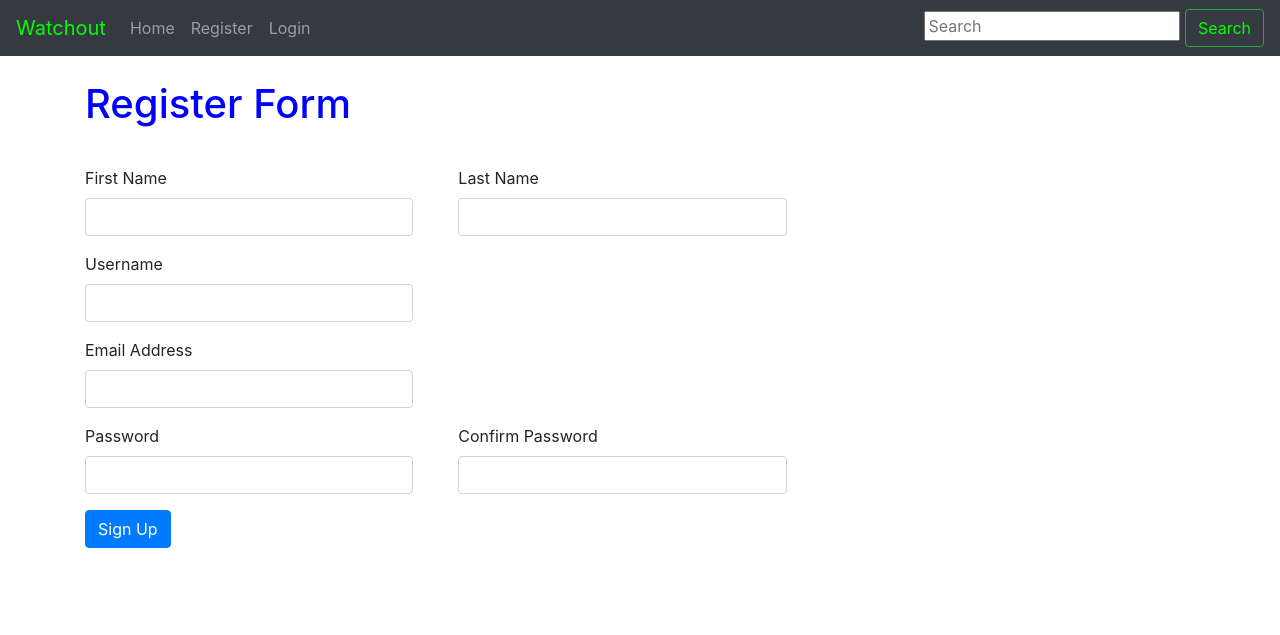
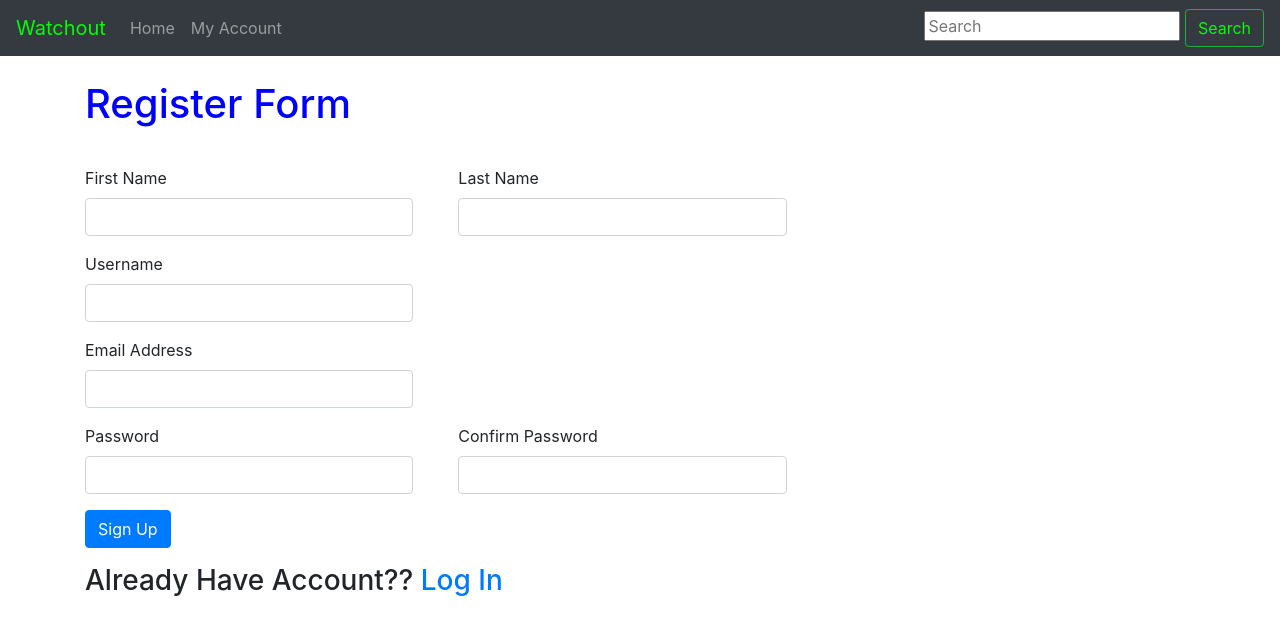
Before and after one commit to shishirneupane/Basic-Django-Web-Application, a Django app: page /register/ in a window 1280 px wide. Shown: the top 635 px of the page. Run offline with Django 3.2, Linux system fonts and the light colour scheme; some libraries are stand-ins or nearby versions.

Commit message:
some changes in navbar

```diff
--- a/watchout/watch/templates/watch/login.html
+++ b/watchout/watch/templates/watch/login.html
@@ -27,6 +27,7 @@
             <button type="submit" class="btn btn-primary">Log In</button>
         </div>
     </div>
+    <h3> Don't Have Account??<a href="/register">&nbsp;Sign Up</a></h3>
 </form>
 <div>
     {% for message in messages %}
--- a/watchout/watch/templates/watch/navbar.html
+++ b/watchout/watch/templates/watch/navbar.html
@@ -19,10 +19,10 @@
                 </li>
                 {% else %}
                 <li class="nav-item">
-            <a class="nav-link" href="/register">Register</a>
+            <!--<a class="nav-link" href="/register">Register</a> -->
         </li>
         <li class="nav-item">
-            <a class="nav-link" href="/login">Login</a>
+            <a class="nav-link" href="/login">My Account</a>
         </li>
         {% endif %}
 
--- a/watchout/watch/templates/watch/register.html
+++ b/watchout/watch/templates/watch/register.html
@@ -48,6 +48,7 @@
             <button type="submit" class="btn btn-primary">Sign Up</button>
         </div>
     </div>
+    <h3>Already Have Account??<a href="/login">&nbsp;Log In</a></h3>
 </form>
 
 {% endblock %}
--- a/watchout/watch/views.py
+++ b/watchout/watch/views.py
@@ -46,7 +46,7 @@ def login_page(request):
 
 			auth.login(request, user)
 			print('login')
-			return redirect('watch:movies')
+			return redirect('watch:upload')
 		else:
 			print('logout')
 			messages.info(request, 'Username or password is invalid')
```
Also changed, not shown: watchout/db.sqlite3.
